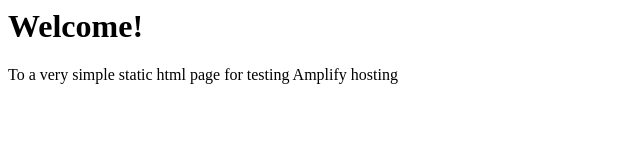
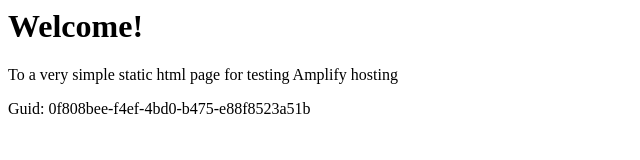
Before and after one commit to aws-aemilia-arn/Github-PR-Commit-Integration-Test-DoNotTouch-GithubWebhookPreviewCanaryTest-v1-prod-eu-north-1, a website: page src/index.html in a window 1280 px wide. Shown: the whole page, without its empty margins (0-640 px from the left). Drawn offline with Linux system fonts and the light colour scheme.

Commit message:
commit from integ tests

```diff
--- a/src/index.html
+++ b/src/index.html
@@ -1,3 +1,5 @@
+
+
 <html lang="en">
 
 <head>
@@ -10,6 +12,6 @@
 <body>
     <h1>Welcome!</h1>
     <p>To a very simple static html page for testing Amplify hosting</p>
-</body>
+    <p>Guid: 0f808bee-f4ef-4bd0-b475-e88f8523a51b</p></body>
 
 </html>
```
